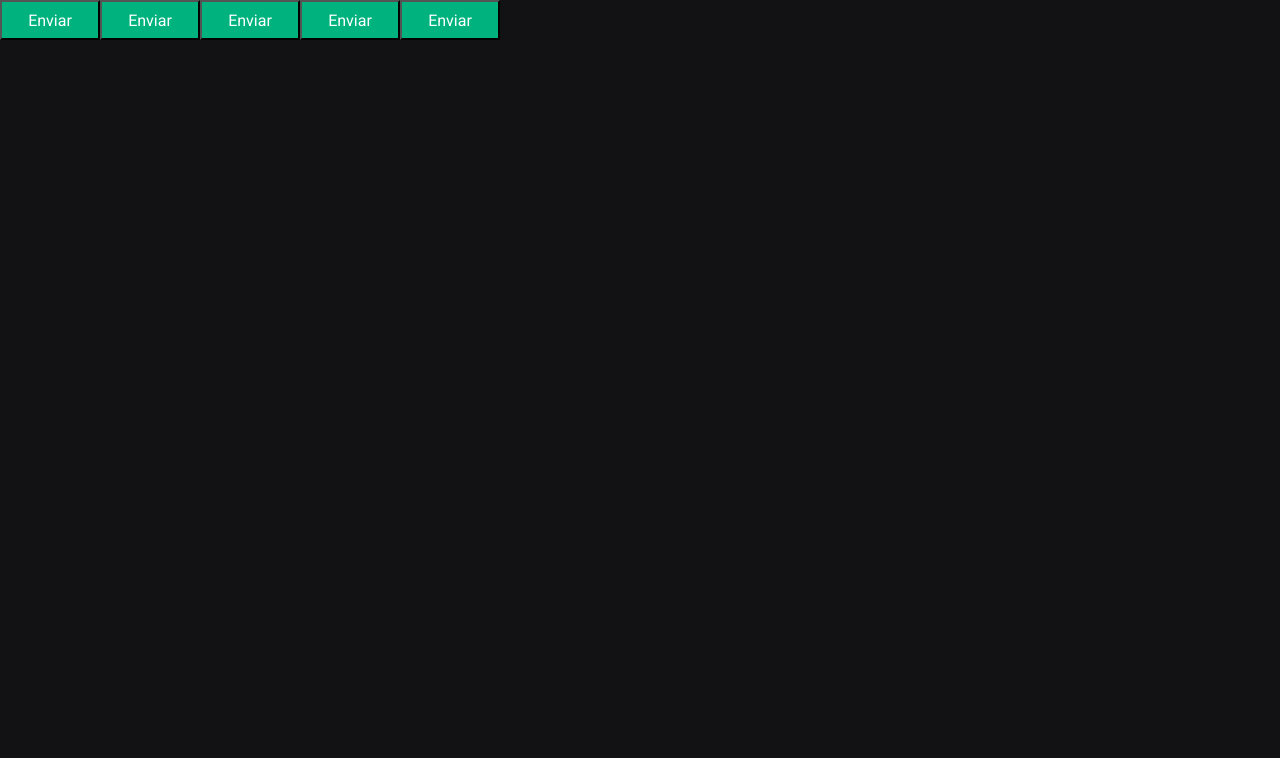
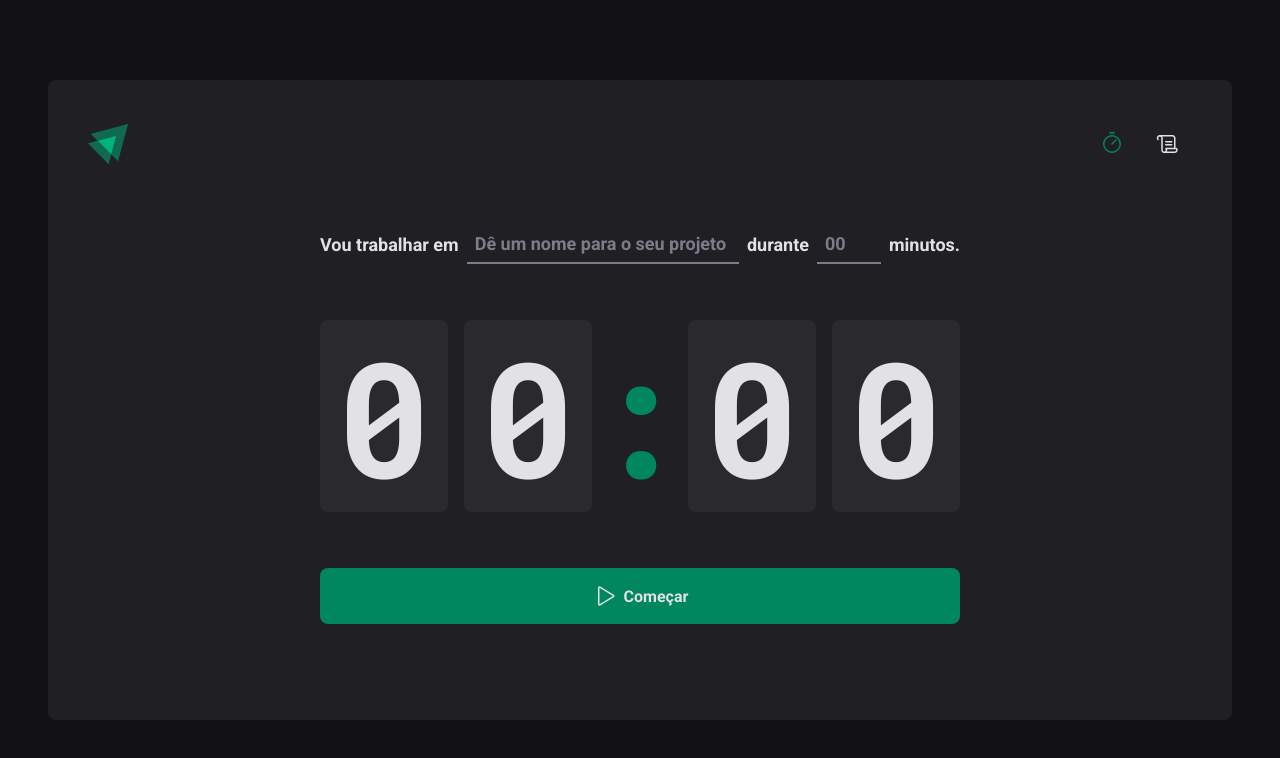
Before and after one commit to fernandakimiek/ignite-timer, a React (Vite) app: page / in a window 1280 px wide. Shown: the top 758 px of the page. Built offline with nearby package versions, Linux system fonts and the light colour scheme.

Commit message:
- Criação de rotas e layout das telas

```diff
--- a/package.json
+++ b/package.json
@@ -11,8 +11,10 @@
     "fix-lint": "eslint src --ext .ts,.tsx --fix"
   },
   "dependencies": {
+    "phosphor-react": "^1.4.1",
     "react": "^19.0.0",
     "react-dom": "^19.0.0",
+    "react-router-dom": "^7.4.0",
     "styled-components": "^6.1.16"
   },
   "devDependencies": {
--- a/src/App.tsx
+++ b/src/App.tsx
@@ -1,16 +1,15 @@
 import { ThemeProvider } from "styled-components";
-import { Button } from "./components/Button";
 import { defaultTheme } from "./styles/themes/default";
 import { GlobalStyle } from "./styles/global";
+import { Router } from "./Router";
+import { BrowserRouter } from "react-router-dom";
 
 export function App() {
   return (
     <ThemeProvider theme={defaultTheme}>
-      <Button variant="primary" />
-      <Button variant="secondary" />
-      <Button variant="danger" />
-      <Button variant="success" />
-      <Button />
+      <BrowserRouter>
+      <Router/>
+      </BrowserRouter>
       <GlobalStyle />
     </ThemeProvider>
   );
--- /dev/null
+++ b/src/Router.tsx
@@ -0,0 +1,15 @@
+import { Routes, Route } from "react-router-dom";
+import { Home } from "./pages/Home";
+import { History } from "./pages/History";
+import { DefaultLayout } from "./layouts/DefaultLayout";
+
+export function Router() {
+  return (
+    <Routes>
+      <Route path="/" element={<DefaultLayout />}>
+        <Route path="/" element={<Home />} />
+        <Route path="/history" element={<History />} />
+      </Route>
+    </Routes>
+  );
+}
--- /dev/null
+++ b/src/components/Header/index.tsx
@@ -0,0 +1,21 @@
+import { HeaderContainer } from "./styles";
+
+import Logo from "../../assets/Logo.svg";
+import { Scroll, Timer } from "phosphor-react";
+import { NavLink } from "react-router-dom";
+
+export function Header() {
+  return (
+    <HeaderContainer>
+      <img src={Logo} alt="" />
+      <nav>
+        <NavLink to="/" title="Timer">
+          <Timer size={24} />
+        </NavLink>
+        <NavLink to="/history" title="Histórico">
+          <Scroll size={24} />
+        </NavLink>
+      </nav>
+    </HeaderContainer>
+  );
+}
--- /dev/null
+++ b/src/components/Header/styles.ts
@@ -0,0 +1,33 @@
+import styled from "styled-components";
+
+export const HeaderContainer = styled.header`
+  display: flex;
+  align-items: center;
+  justify-content: space-between;
+
+  nav {
+    display: flex;
+    gap: 0.5rem;
+    a {
+      width: 3rem;
+      height: 3rem;
+
+      display: flex;
+      justify-content: center;
+      align-items: center;
+
+      color: ${(props) => props.theme["gray-100"]};
+
+      border-top: 3px solid transparent;
+      border-bottom: 3px solid transparent;
+
+      &:hover {
+        border-bottom: 3px solid ${(props) => props.theme["green-500"]};
+      }
+
+      &.active {
+        color: ${(props) => props.theme["green-500"]};
+      }
+    }
+  }
+`;
--- /dev/null
+++ b/src/layouts/DefaultLayout/index.tsx
@@ -0,0 +1,12 @@
+import { Outlet } from "react-router-dom";
+import { Header } from "../../components/Header";
+import { LayoutContainer } from "./styles";
+
+export function DefaultLayout() {
+  return (
+    <LayoutContainer>
+      <Header />
+      <Outlet />
+    </LayoutContainer>
+  );
+}
--- /dev/null
+++ b/src/layouts/DefaultLayout/styles.ts
@@ -0,0 +1,14 @@
+import styled from "styled-components";
+
+export const LayoutContainer = styled.div`
+  max-width: 74rem;
+  height: calc(100vh - 10rem);
+  margin: 5rem auto;
+  padding: 2.5rem;
+
+  background-color: ${(props) => props.theme["gray-800"]};
+  border-radius: 8px;
+
+  display: flex;
+  flex-direction: column;
+`;
--- /dev/null
+++ b/src/pages/History/index.tsx
@@ -0,0 +1,65 @@
+import { HistoryContainer, HistoryList, Status } from "./styles";
+
+export function History() {
+  return (
+    <HistoryContainer>
+      <h1>Meu histórico</h1>
+
+      <HistoryList>
+        <table>
+          <thead>
+            <tr>
+              <th>Tarefa</th>
+              <th>Duração</th>
+              <th>Início</th>
+              <th>Status</th>
+            </tr>
+          </thead>
+
+          <tbody>
+            <tr>
+              <td>Tarefa</td>
+              <td>20 minutos</td>
+              <td>Há 2meses</td>
+              <td>
+                <Status statusColor="green">Concluído</Status>
+              </td>
+            </tr>
+            <tr>
+              <td>Tarefa</td>
+              <td>20 minutos</td>
+              <td>Há 2meses</td>
+              <td>
+                <Status statusColor="green">Concluído</Status>
+              </td>
+            </tr>
+            <tr>
+              <td>Tarefa</td>
+              <td>20 minutos</td>
+              <td>Há 2meses</td>
+              <td>
+                <Status statusColor="red">Interrompido</Status>
+              </td>
+            </tr>
+            <tr>
+              <td>Tarefa</td>
+              <td>20 minutos</td>
+              <td>Há 2meses</td>
+              <td>
+                <Status statusColor="green">Concluído</Status>
+              </td>
+            </tr>
+            <tr>
+              <td>Tarefa</td>
+              <td>20 minutos</td>
+              <td>Há 2meses</td>
+              <td>
+                <Status statusColor="yellow">Em andamento</Status>
+              </td>
+            </tr>
+          </tbody>
+        </table>
+      </HistoryList>
+    </HistoryContainer>
+  );
+}
--- /dev/null
+++ b/src/pages/History/styles.ts
@@ -0,0 +1,86 @@
+import styled from "styled-components";
+
+export const HistoryContainer = styled.main`
+  flex: 1;
+  padding: 3.5rem;
+
+  display: flex;
+  flex-direction: column;
+
+  h1 {
+    font-size: 1.5rem;
+    color: ${(props) => props.theme["gray-100"]};
+  }
+`;
+
+export const HistoryList = styled.div`
+  flex: 1;
+  overflow: auto;
+  margin-top: 2rem;
+
+  table {
+    width: 100%;
+    border-collapse: collapse;
+    min-width: 600px;
+
+    th {
+      background-color: ${(props) => props.theme["gray-600"]};
+      padding: 1rem;
+      text-align: left;
+      color: ${(props) => props.theme["gray-100"]};
+      font-size: 0.875rem;
+      line-height: 1.6;
+
+      &:first-child {
+        border-top-left-radius: 8px;
+        padding-left: 1.5rem;
+      }
+
+      &:last-child {
+        border-top-right-radius: 8px;
+        padding-right: 1.5rem;
+      }
+    }
+
+    td {
+      background-color: ${(props) => props.theme["gray-700"]};
+      border-top: 4px solid ${(props) => props.theme["gray-800"]};
+      padding: 1rem;
+      font-size: 0.875rem;
+      line-height: 1.6;
+
+      &:first-child {
+        width: 50%;
+        padding-left: 1.5rem;
+      }
+
+      &:last-child {
+        padding-right: 1.5rem;
+      }
+    }
+  }
+`;
+
+const STATUS_COLORS = {
+  yellow: "yellow-500",
+  green: "green-500",
+  red: "red-500",
+} as const;
+
+interface StatusProps {
+  statusColor: keyof typeof STATUS_COLORS;
+}
+
+export const Status = styled.span<StatusProps>`
+  display: flex;
+  align-items: center;
+  gap: 0.5rem;
+
+  &::before {
+    content: "";
+    width: 0.5rem;
+    height: 0.5rem;
+    border-radius: 9999px;
+    background: ${(props) => props.theme[STATUS_COLORS[props.statusColor]]};
+  }
+`;
--- /dev/null
+++ b/src/pages/Home/index.tsx
@@ -0,0 +1,60 @@
+import { Play } from "phosphor-react";
+import {
+  CountDownContainer,
+  FormContainer,
+  HomeContainer,
+  MinutesAmountInput,
+  Separator,
+  StartCountDownButton,
+  TaskInput,
+} from "./styles";
+
+export function Home() {
+  return (
+    <HomeContainer>
+      <form action="">
+        <FormContainer>
+          <label htmlFor="task">Vou trabalhar em</label>
+          <TaskInput
+            id="task"
+            type="text"
+            list="task-sugestions"
+            placeholder="Dê um nome para o seu projeto"
+          />
+
+          <datalist id="task-sugestions">
+            <option value="projeto 1" />
+            <option value="projeto 2" />
+            <option value="projeto 3" />
+            <option value="projeto 4" />
+          </datalist>
+
+          <label htmlFor="minutesAmount">durante</label>
+          <MinutesAmountInput
+            type="number"
+            id="minutesAmount"
+            placeholder="00"
+            step={5}
+            min={5}
+            max={60}
+          />
+
+          <span>minutos.</span>
+        </FormContainer>
+
+        <CountDownContainer>
+          <span>0</span>
+          <span>0</span>
+          <Separator>:</Separator>
+          <span>0</span>
+          <span>0</span>
+        </CountDownContainer>
+
+        <StartCountDownButton type="submit">
+          <Play size={24} />
+          Começar
+        </StartCountDownButton>
+      </form>
+    </HomeContainer>
+  );
+}
--- /dev/null
+++ b/src/pages/Home/styles.ts
@@ -0,0 +1,114 @@
+import styled from "styled-components";
+
+export const HomeContainer = styled.main`
+  flex: 1;
+  display: flex;
+  flex-direction: column;
+  align-items: center;
+  justify-content: center;
+
+  form {
+    display: flex;
+    flex-direction: column;
+    align-items: center;
+    gap: 3.5rem;
+  }
+`;
+
+export const FormContainer = styled.div`
+  width: 100%;
+  display: flex;
+  align-items: center;
+  justify-content: center;
+  gap: 0.5rem;
+  color: ${(props) => props.theme["gray-100"]};
+  font-size: 1.125rem;
+  font-weight: bold;
+  flex-wrap: wrap;
+`;
+
+const BaseInput = styled.input`
+  background: transparent;
+  height: 2.5rem;
+  border: 0;
+  border-bottom: 2px solid ${(props) => props.theme["gray-500"]};
+  font-weight: bold;
+  font-size: 1.125rem;
+  padding: 0 0.5rem;
+  color: ${(props) => props.theme["gray-100"]};
+
+  &:focus {
+    box-shadow: none;
+    border-color: ${(props) => props.theme["green-500"]};
+  }
+
+  &::placeholder {
+    color: ${(props) => props.theme["gray-500"]};
+  }
+`;
+
+export const TaskInput = styled(BaseInput)`
+  flex: 1;
+
+  &::-webkit-calendar-picker-indicator {
+    display: none !important;
+  }
+`;
+
+export const MinutesAmountInput = styled(BaseInput)`
+  width: 4rem;
+`;
+
+export const CountDownContainer = styled.div`
+  font-family: "Roboto Mono", monospace;
+  font-size: 10rem;
+  line-height: 8rem;
+  color: ${(props) => props.theme["gray-100"]};
+
+  display: flex;
+  gap: 1rem;
+
+  span {
+    background: ${(props) => props.theme["gray-700"]};
+    padding: 2rem 1rem;
+    border-radius: 8px;
+  }
+`;
+
+export const Separator = styled.div`
+  padding: 2rem 0;
+  color: ${(props) => props.theme["green-500"]};
+
+  width: 4rem;
+  overflow: hidden;
+  display: flex;
+  justify-content: center;
+`;
+
+export const StartCountDownButton = styled.button`
+  width: 100%;
+  border: 0;
+  padding: 1rem;
+  border-radius: 8px;
+
+  display: flex;
+  align-items: center;
+  justify-content: center;
+
+  gap: 0.5rem;
+  font-weight: bold;
+
+  cursor: pointer;
+
+  background: ${(props) => props.theme["green-500"]};
+  color: ${(props) => props.theme["gray-100"]};
+
+  &:disabled {
+    opacity: 0.7;
+    cursor: not-allowed;
+  }
+
+  &:not(:disabled):hover {
+    background: ${(props) => props.theme["green-700"]};
+  }
+`;
--- a/src/styles/global.ts
+++ b/src/styles/global.ts
@@ -15,6 +15,7 @@ export const GlobalStyle = createGlobalStyle`
     body {
         background: ${(props) => props.theme["gray-900"]};
         color: ${(props) => props.theme["gray-300"]};
+        -webkit-font-smoothing: antialiased;
     }
 
     body, input, textarea, button {
```
Also changed, not shown: src/assets/Logo.svg (added), 1 other file (tests, documents, lock files or other folders).
